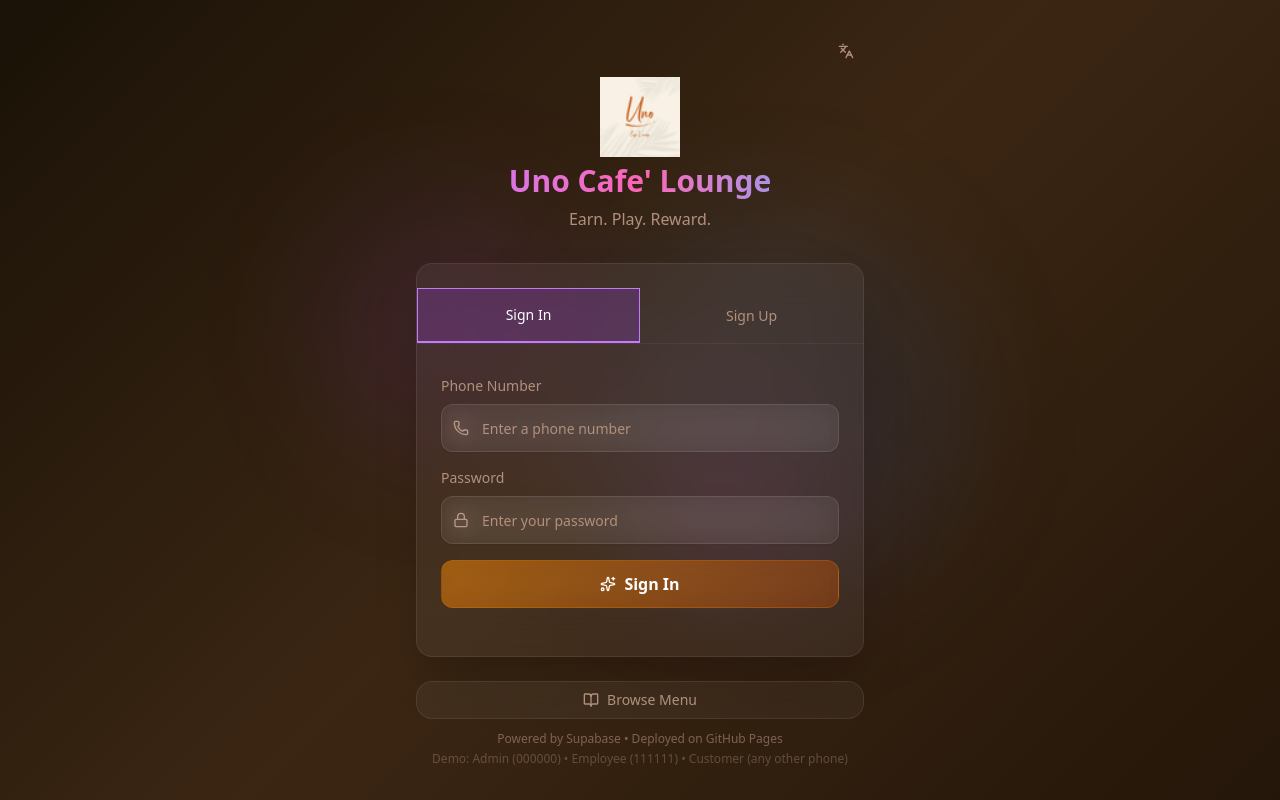
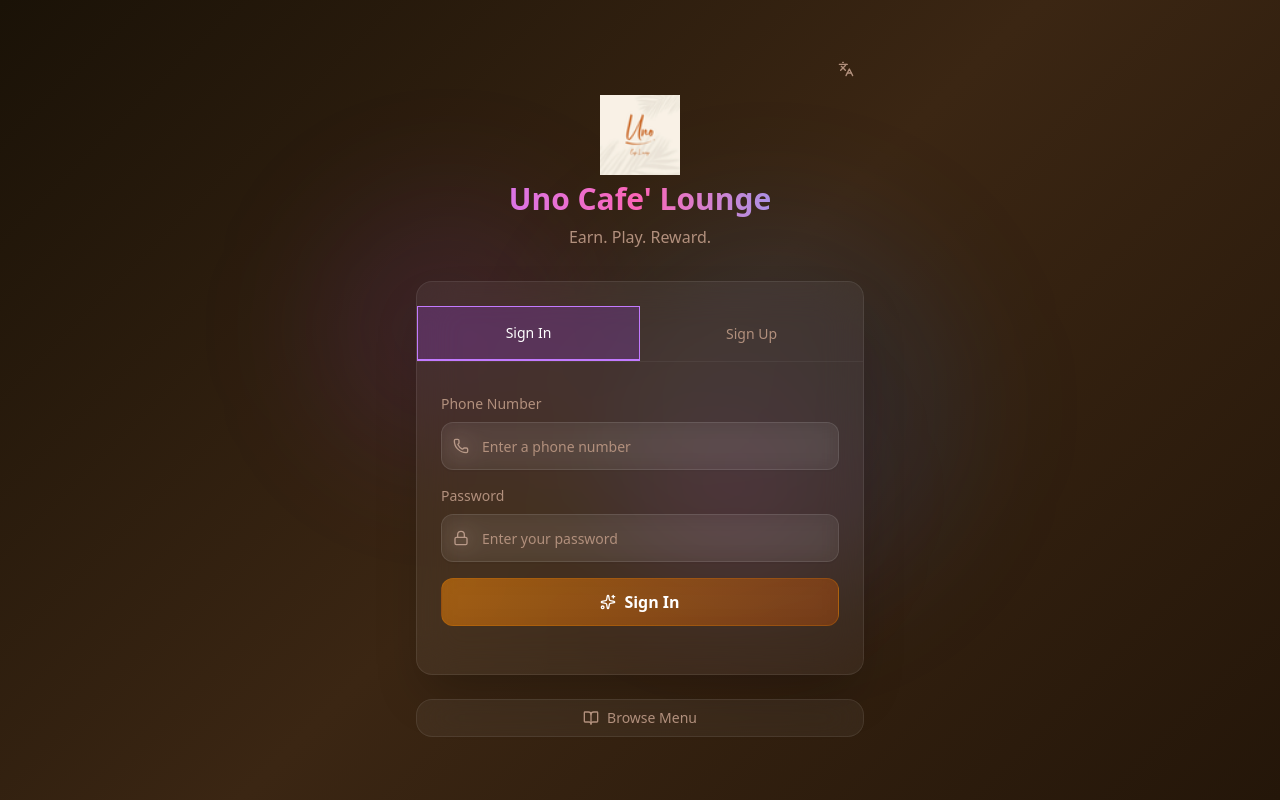
Before and after one commit to vortishopco-stack/uno-cafe-lounge, a Next.js app: page / in a window 1280 px wide. Built offline with nearby package versions, Linux system fonts and the light colour scheme; no server answers.

Commit message:
Update auth-screen.tsx

```diff
--- a/src/components/auth/auth-screen.tsx
+++ b/src/components/auth/auth-screen.tsx
@@ -268,12 +268,12 @@
             </button>
           )}
           <div>
-            <p className="text-xs text-muted-foreground/60">
+            {/* <p className="text-xs text-muted-foreground/60">
               {t('poweredBy')}
             </p>
             <p className="text-xs text-muted-foreground/40 mt-1">
               {t('demoAccounts')}
-            </p>
+            </p> */}
           </div>
         </div>
       </div>
```
